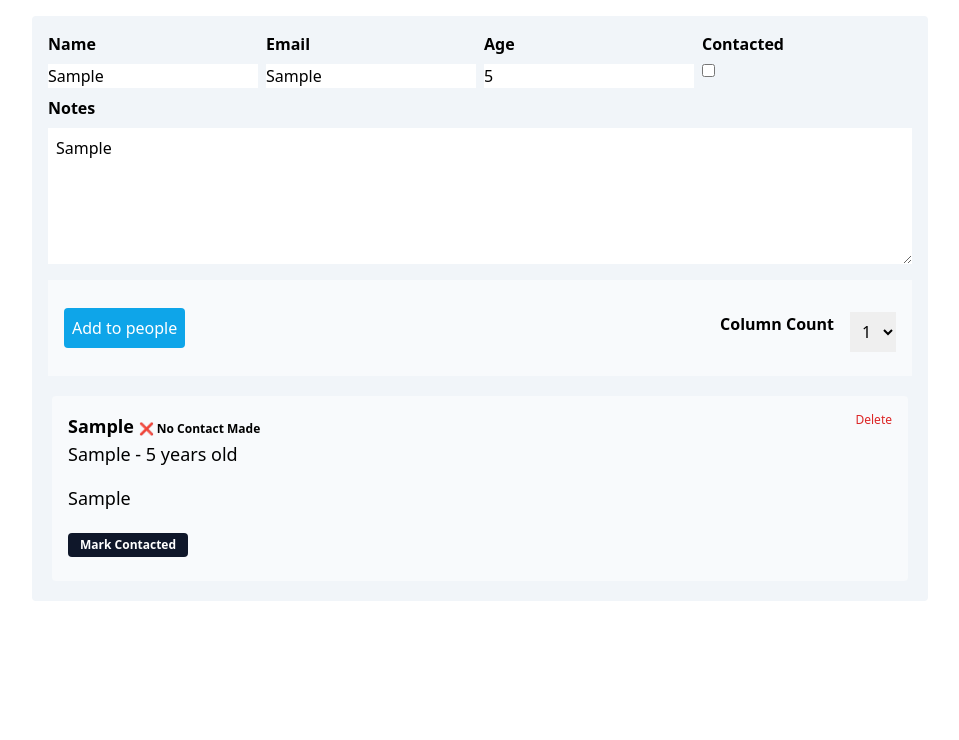
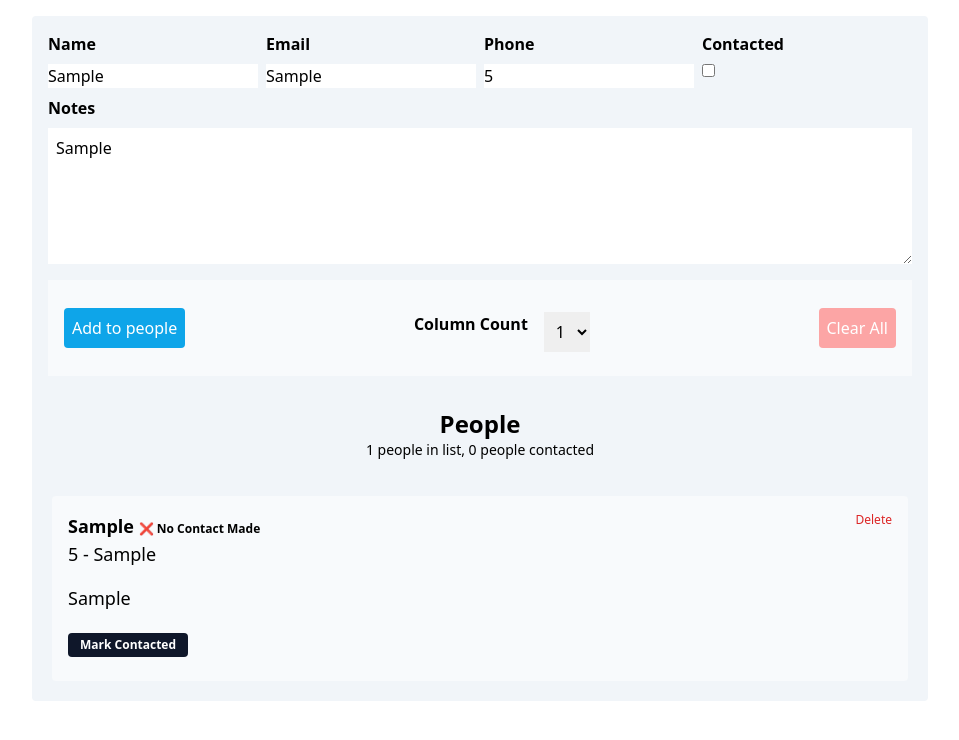
Before and after one commit to MSAZ89/typescriptlearning-1, a React (Vite) app: page / in a window 1280 px wide. Both pictures are taken after typing "Sample", "Sample", "5", "Sample" into the empty fields and a click on the button "Add to people". Shown: the top 740 px of the page, without its empty margins (160-1119 px from the left). Built offline with nearby package versions, Linux system fonts and the light colour scheme.

Commit message:
clear all button, styling, people list

```diff
--- a/src/App.tsx
+++ b/src/App.tsx
@@ -4,19 +4,19 @@ import { useRef, useState } from "react";
 //person object with constructor
 class Person {
   name: string;
-  age: number;
+  phone: string;
   notes: string;
   email: string;
   contacted: boolean;
   constructor(
     name: string,
-    age: number,
+    phone: string,
     notes: string,
     email: string,
     contacted: boolean
   ) {
     this.name = name;
-    this.age = age;
+    this.phone = phone;
     this.notes = notes;
     this.email = email;
     this.contacted = contacted;
@@ -25,7 +25,7 @@ class Person {
 
 const App = () => {
   const nameInputRef = useRef<HTMLInputElement>(null);
-  const ageInputRef = useRef<HTMLInputElement>(null);
+  const phoneInputRef = useRef<HTMLInputElement>(null);
   const notesRef = useRef<HTMLTextAreaElement>(null);
   const emailRef = useRef<HTMLInputElement>(null);
   const [contacted, setContacted] = useState<boolean>(false);
@@ -35,13 +35,13 @@ const App = () => {
   const [columnCount, setColumnCount] = useState<number>(1);
 
   const addToPeople = () => {
-    if (nameInputRef.current !== null && ageInputRef.current !== null) {
+    if (nameInputRef.current !== null && phoneInputRef.current !== null) {
       if (
         nameInputRef.current.value !== "" &&
-        ageInputRef.current.value !== ""
+        phoneInputRef.current.value !== ""
       ) {
         const name = nameInputRef.current.value;
-        const age = parseInt(ageInputRef.current.value);
+        const age = parseInt(phoneInputRef.current.value);
         const des = notesRef.current?.value || "";
         const email = emailRef.current?.value || "";
         //create new person object
@@ -57,6 +57,14 @@ const App = () => {
     //remove person from people array
     setPeople(people.filter((person, i) => i !== index));
   };
+
+  //function to remove all people from the people array
+  const removeAllPeople = () => {
+    setPeople([]);
+  };
+
+  //filter for people who have been contacted
+  const contactedPeople = people.filter((person) => person.contacted);
 
   //function to toggle contacted on a person index in the people array
   const toggleContacted = (index: number) => {
@@ -84,11 +92,11 @@ const App = () => {
         </div>
         {/*age*/}
         <div className="sm:w-1/4">
-          <label className="block mb-2 font-bold">Age</label>
+          <label className="block mb-2 font-bold">Phone</label>
           <input
             type="number"
             className="block mb-2 w-full"
-            ref={ageInputRef}
+            ref={phoneInputRef}
           />
         </div>
         {/*contacted*/}
@@ -96,7 +104,7 @@ const App = () => {
           <label className="block mb-2 font-bold">Contacted</label>
           <input
             type="checkbox"
-            className="block mb-2"
+            className="block mb-2 accent-sky-500"
             checked={contacted}
             onChange={() => setContacted(!contacted)}
           />
@@ -113,15 +121,14 @@ const App = () => {
         ></textarea>
       </div>
 
+      {/*Add to people button, column count, and clear all button*/}
       <div className="flex gap-8 items-center justify-between my-4 bg-slate-50 p-4">
-        {/*Add to people button*/}
         <button
-          className="bg-sky-500 p-2 rounded text-white h-10"
+          className="bg-sky-500 hover:bg-sky-700 transition-all p-2 rounded text-white h-10"
           onClick={() => addToPeople()}
         >
           Add to people
-        </button>
-
+        </button>{" "}
         {/*select dropdown for column count*/}
         <div className="mt-4 flex gap-4">
           <label className="mb-2 font-bold">Column Count</label>
@@ -133,10 +140,25 @@ const App = () => {
             <option value="2">2</option>
           </select>
         </div>
+        <button
+          className="bg-red-300 hover:bg-red-500 transition-all p-2 rounded text-white h-10"
+          onClick={() => removeAllPeople()}
+        >
+          Clear All
+        </button>
       </div>
 
+      {/*Show people stats*/}
+      <div className="my-8 mx-auto text-center">
+        <h2 className="text-2xl font-bold">People</h2>
+        <p className="text-sm">
+          {people.length} people in list, {contactedPeople.length}{" "}
+          {contactedPeople.length === 1 ? "person" : "people"} contacted
+        </p>
+      </div>
+
+      {/*People list*/}
       <div className={"grid grid-cols-" + columnCount}>
-        {/*People list*/}
         {people.map((person, index) => {
           return (
             <li
@@ -162,7 +184,21 @@ const App = () => {
                   </span>
                 </p>
                 <p className="font-light">
-                  {person.email} - {person.age} years old
+                  <a
+                    href={"tel: + 1" + person.phone}
+                    target="_blank"
+                    rel="noreferrer"
+                  >
+                    {person.phone}
+                  </a>{" "}
+                  -{" "}
+                  <a
+                    href={"mailto: " + person.email}
+                    target="_blank"
+                    rel="noreferrer"
+                  >
+                    {person.email}
+                  </a>
                 </p>
                 <p className="text-md font-light my-4 transition-all">
                   {person.notes}
```
